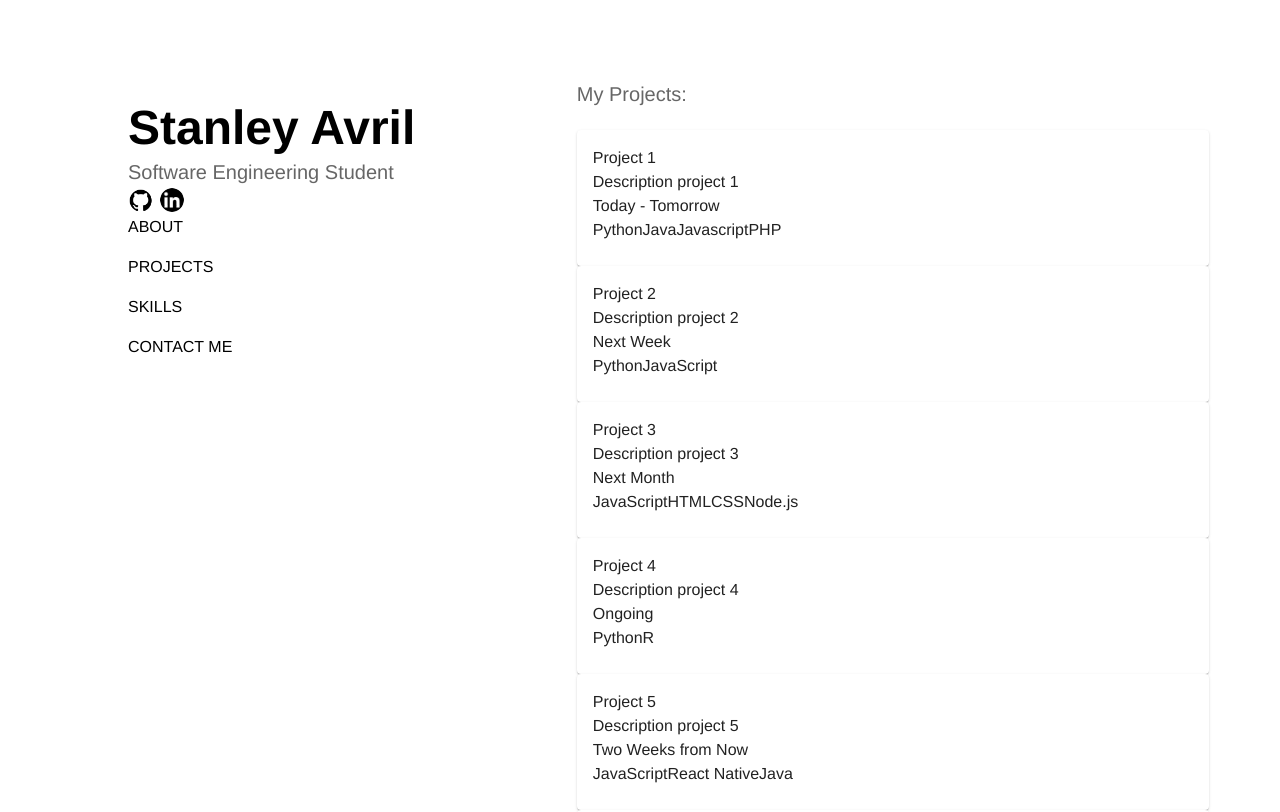
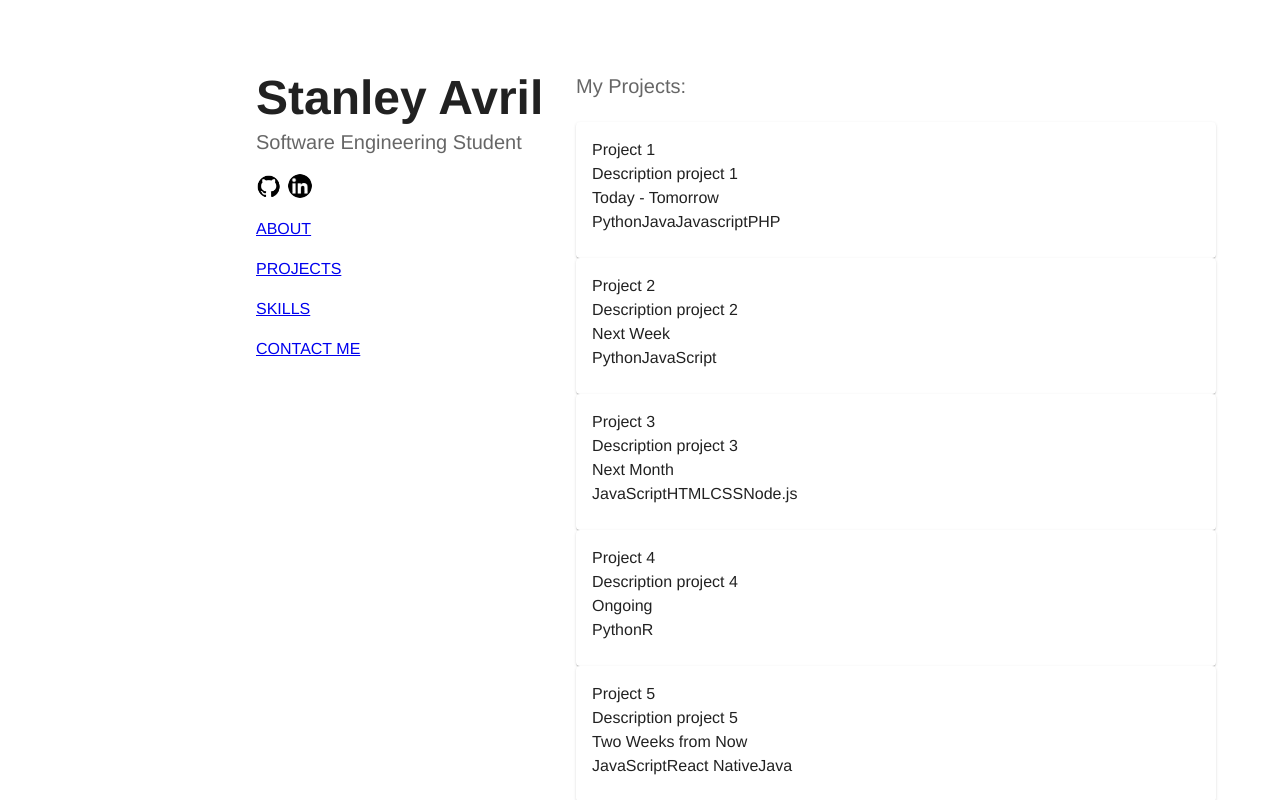
Before and after one commit to stanleyavril123/myPortfolio, a React (Create React App) app in the folder my-portfolio/: page / in a window 1280 px wide. Shown: the top 812 px of the page. Built offline with nearby package versions, Linux system fonts and the light colour scheme.

Commit message:
Auto scrolling when clicking nav button

```diff
--- a/my-portfolio/src/App.jsx
+++ b/my-portfolio/src/App.jsx
@@ -1,5 +1,5 @@
 import React from "react";
-import {Box} from '@mui/material';
+import { Box } from "@mui/material";
 import Header from "./components/Header";
 import Socials from "./components/Socials";
 import Projects from "./components/Projects";
@@ -16,38 +16,43 @@ import NavButton from "./components/NavButton";
 // Contact
 
 function App() {
-    return(
+  return (
     <Box
       sx={{
+        scrollBehavior: "smooth",
+        height: "100vh",
         display: "flex",
-            justifyContent: "center",
+        flexDirection: "column",
+        alignItems: "center",
         paddingTop: "70px",
+        overflowY: "auto",
       }}
     >
       <Box
         sx={{
-                paddingRight: "10%",
           position: "fixed",
-                top: "100px",
-                left: "10%",
+          top: "70px",
+          left: "20%",
+          display: "flex",
+          flexDirection: "column",
+          gap: 2,
         }}
       >
         <Header />
         <Socials />
         <NavButton />
-
       </Box>
 
       <Box
-            sx={{width: "50%", paddingLeft: "40%"}}
+        sx={{
+          width: "50%",
+          marginLeft: "40%",
+          paddingBottom: "100px",
+        }}
       >
         <Projects />
       </Box>
-
-
     </Box>
-
-
   );
 }
 
--- a/my-portfolio/src/components/NavButton.jsx
+++ b/my-portfolio/src/components/NavButton.jsx
@@ -3,18 +3,22 @@ import React from "react";
 
 
 const navButton = ["ABOUT", "PROJECTS", "SKILLS", "CONTACT ME"]
+const sectionIds = ["about", "projects", "skills", "contact"];
 
 export default function NavButton() {
     return (
-        <div>
+        <nav>
             <Stack direction="column" spacing={2}>
             {navButton.map((lable, index) => (
-                <a key={index}>
+                <a
+                key={index}
+                href={`#${sectionIds[index]}`}
+                >
                     <Typography>{lable}</Typography>
                 </a>
             ))}
             </Stack>
-        </div>
+        </nav>
     )
 
 
--- a/my-portfolio/src/components/Projects.jsx
+++ b/my-portfolio/src/components/Projects.jsx
@@ -7,7 +7,7 @@ export default function Projects() {
 
     return (
 
-        <>
+        <div id="projects">
             <Typography variant="h6" color="textSecondary" sx={{paddingBottom: "20px",}}>
                 My Projects:
             </Typography>
@@ -21,7 +21,7 @@ export default function Projects() {
                     </CardContent>
                 </Card>
             )))}
-        </>
+        </div>
 
 
     );
--- a/my-portfolio/src/index.jsx
+++ b/my-portfolio/src/index.jsx
@@ -2,12 +2,13 @@ import React from 'react';
 import ReactDOM from 'react-dom/client';
 import App from './App';
 import theme from './styles/theme';
-import { ThemeProvider } from '@emotion/react';
+import { ThemeProvider, CssBaseline } from '@mui/material';
 
 const root = ReactDOM.createRoot(document.getElementById('root'));
 root.render(
   <ThemeProvider theme={theme}>
     <React.StrictMode>
+    <CssBaseline />
     <App />
   </React.StrictMode>
   </ThemeProvider>
--- a/my-portfolio/src/styles/theme.js
+++ b/my-portfolio/src/styles/theme.js
@@ -29,7 +29,24 @@ const theme = createTheme({
     body2: {
       fontSize: '0.875rem',
     },
-  }
+  },
+  components: {
+    MuiCssBaseline: {
+      styleOverrides: {
+        html: {
+          scrollBehavior: 'smooth', // Enables smooth scrolling globally
+        },
+        body: {
+          margin: 0, // Removes default margin
+          height: '100%', // Ensures full height for the body
+          overflow: 'hidden', // Prevent scrolling on the body
+        },
+        '#root': {
+          height: '100%', // Ensures the root div takes the full height
+        },
+      },
+    },
+  },
 });
 
 export default theme;
```
Lines whose indentation alone changed are shown as unchanged.
